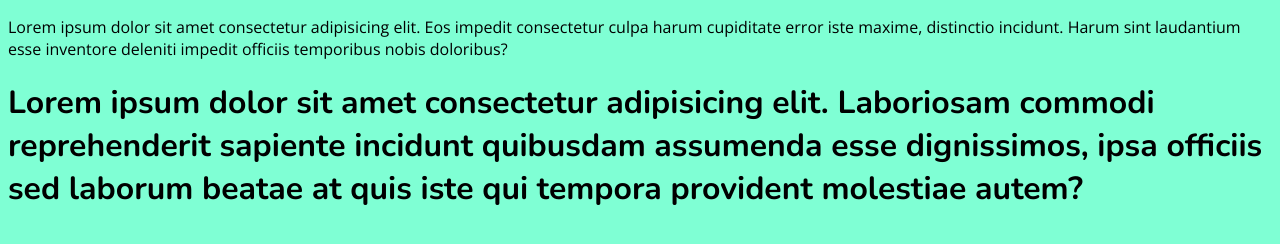
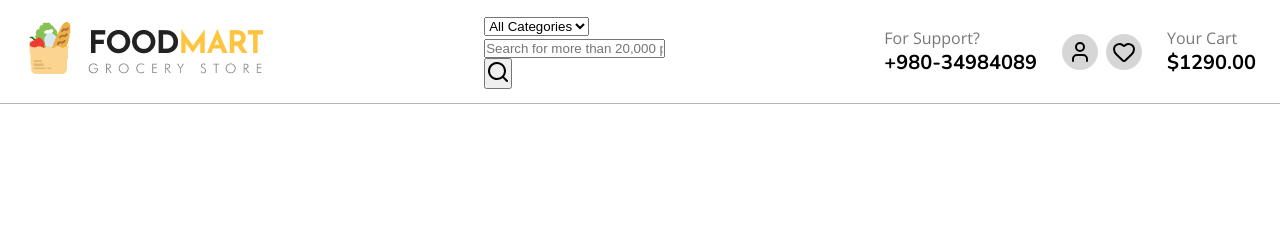
Before and after one commit to I-am-prgorammer/Desi-Grocery-Store, a plain HTML site: page index.html in a window 1280 px wide. Drawn offline with nearby package versions, Linux system fonts and the light colour scheme.

Commit message:
Nav-bar added

```diff
--- a/index.html
+++ b/index.html
@@ -1,6 +1,9 @@
 <!DOCTYPE html>
+
 <html lang="en">
-<head>
+
+ <head>
+
     <!-- Connection to css -->
     <link rel="stylesheet" href="./styles/style.css">
     <!-- Fonts Added -->
@@ -10,12 +13,76 @@
     <meta charset="UTF-8">
     <meta name="viewport" content="width=device-width, initial-scale=1.0">
     <title>Document</title>
-</head>
+
+ </head>
+
 <body>
-    <p>Lorem ipsum dolor sit amet consectetur adipisicing elit. Eos impedit consectetur culpa harum cupiditate error iste maxime, distinctio incidunt. Harum sint laudantium esse inventore deleniti impedit officiis temporibus nobis doloribus?</p>
 
-    <h1> Lorem ipsum dolor sit amet consectetur adipisicing elit. Laboriosam commodi reprehenderit sapiente incidunt quibusdam assumenda esse dignissimos, ipsa officiis sed laborum beatae at quis iste qui tempora provident molestiae autem? </h1>
+    <header class="top-navbar">
+
+        <div class="logo">
+            <img src="./assests/images/logo.png">
+        </div>
+
+        <div class="search-bar">
+
+            <div class="search-category">
+              <select>
+                <option>All Categories</option>
+                <option>Groceries</option>
+                <option>Drink</option>
+                <option>Chocolate</option>
+              </select>
+            </div>
+
+            <div class="placeholder">
+                <input type="text" placeholder="Search for more than 20,000 products">
+            </div>
+
+            <button><svg xmlns="http://www.w3.org/2000/svg" width="24" height="24" viewBox="0 0 24 24"><path fill="currentColor" d="M21.71 20.29L18 16.61A9 9 0 1 0 16.61 18l3.68 3.68a1 1 0 0 0 1.42 0a1 1 0 0 0 0-1.39ZM11 18a7 7 0 1 1 7-7a7 7 0 0 1-7 7Z"></path></svg></button>
+
+        </div>
+
+        <div class="top-navbar-right-section">
+
+            <div class="content-info">
+                <p>For Support?</p>
+                <h5>+980-34984089</h5>
+            </div>
+
+            <div class= "icon-group">
+
+            <div class="top-navbar-icon">
+               <svg xmlns="http://www.w3.org/2000/svg" width="24" height="24" viewBox="0 0 24 24" fill="none" stroke="currentColor" stroke-width="2" stroke-linecap="round" stroke-linejoin="round" class="lucide lucide-user-icon lucide-user"><path d="M19 21v-2a4 4 0 0 0-4-4H9a4 4 0 0 0-4 4v2"/><circle cx="12" cy="7" r="4"/></svg>
+            </div>
+
+            <div class="top-navbar-icon">
+
+               <svg xmlns="http://www.w3.org/2000/svg" width="24" height="24" viewBox="0 0 24 24" fill="none" stroke="currentColor" stroke-width="2" stroke-linecap="round" stroke-linejoin="round" class="lucide lucide-heart-icon lucide-heart"><path d="M2 9.5a5.5 5.5 0 0 1 9.591-3.676.56.56 0 0 0 .818 0A5.49 5.49 0 0 1 22 9.5c0 2.29-1.5 4-3 5.5l-5.492 5.313a2 2 0 0 1-3 .019L5 15c-1.5-1.5-3-3.2-3-5.5"/></svg>
+
+            </div>
+
+            </div>
+
+            <div class="content-info">
+                <p>Your Cart</p>
+                <h5>$1290.00</h5>
+            </div>
+
+
+        </div>
+
+
+
+    </header>
+
+
+
+
 
 <script src="./js/index.js"></script>
+
 </body>
+
+
 </html>
--- a/styles/style.css
+++ b/styles/style.css
@@ -1,5 +1,10 @@
+*{
+    margin: 0;
+    padding: 0;
+    box-sizing: border-box;
+}
+
 body {
-    background-color: aquamarine;
     font-family : "Open Sans", sans-serif;
 
 }
@@ -7,3 +12,57 @@ body {
 h1,h2,h3,h4,h5,b,strong {
     font-family: "Nunito", sans-serif;
 }
+
+/* Top Navbar Css */
+header{
+    width: 100%;
+}
+.top-navbar {
+    display: flex;
+    padding : 14px 24px;
+    align-items: center;
+    justify-content: space-between;
+    width: 100%;
+    background-color: #fff;
+    border-bottom: 1px solid #00000049;
+
+
+}
+
+.top-navbar-right-section {
+
+    display : flex;
+    align-items: center;
+    gap: 25px;
+
+
+}
+
+.top-navbar-right-section .content-info p {
+  color: #7b7777;
+  font-size: 16px;
+}
+
+.top-navbar-right-section .content-info h5 {
+    color : #000;
+    font-size : 20px;
+}
+
+.icon-group {
+
+    display: flex;
+    gap: 8px;
+}
+
+
+.top-navbar-icon {
+
+    display : flex;
+    align-items: center;
+    gap: 15px;
+    background-color: #d6d6d6;
+    padding : 6px;
+    width: 100;
+    height: 100;
+    border-radius: 20px;
+}
```
